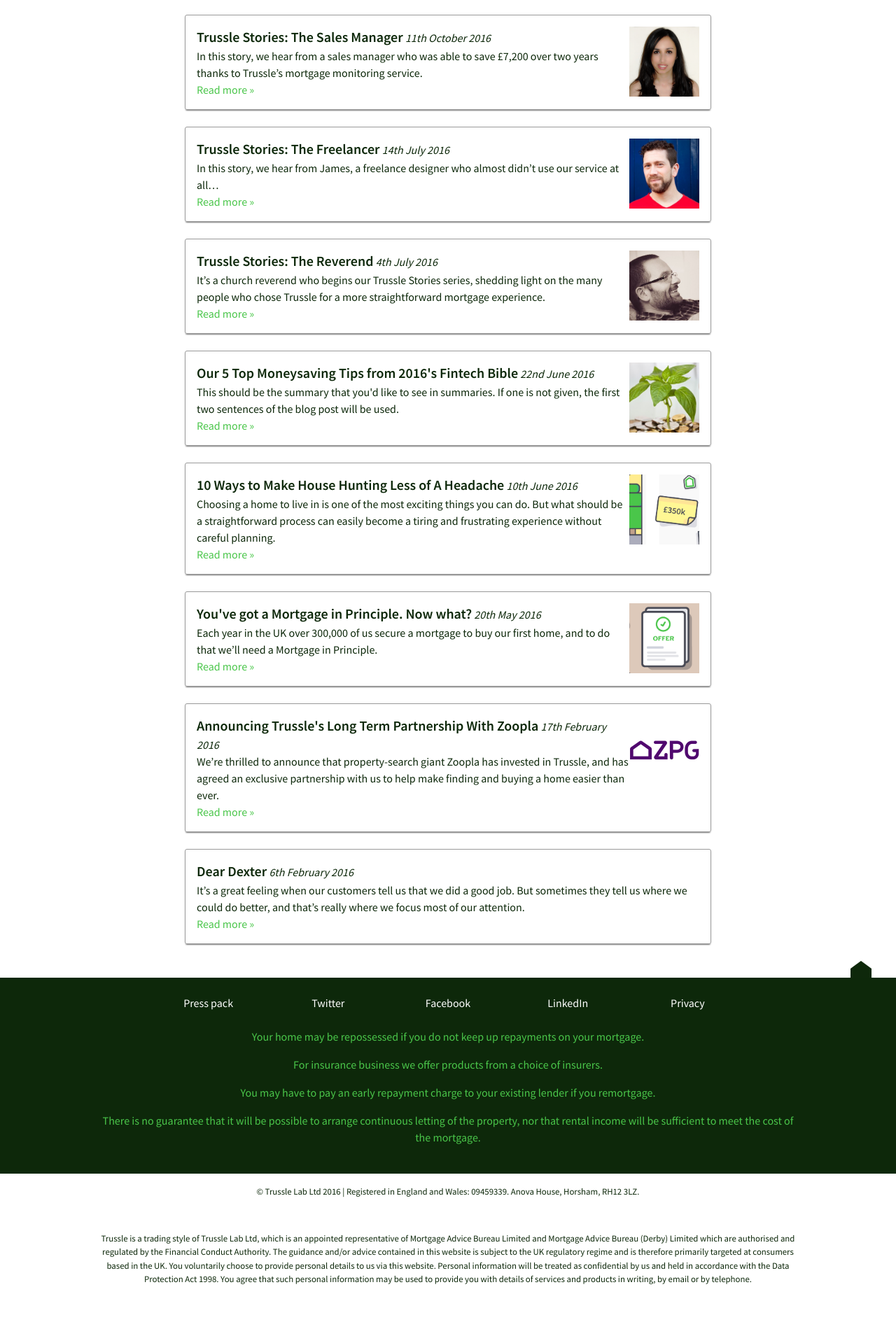
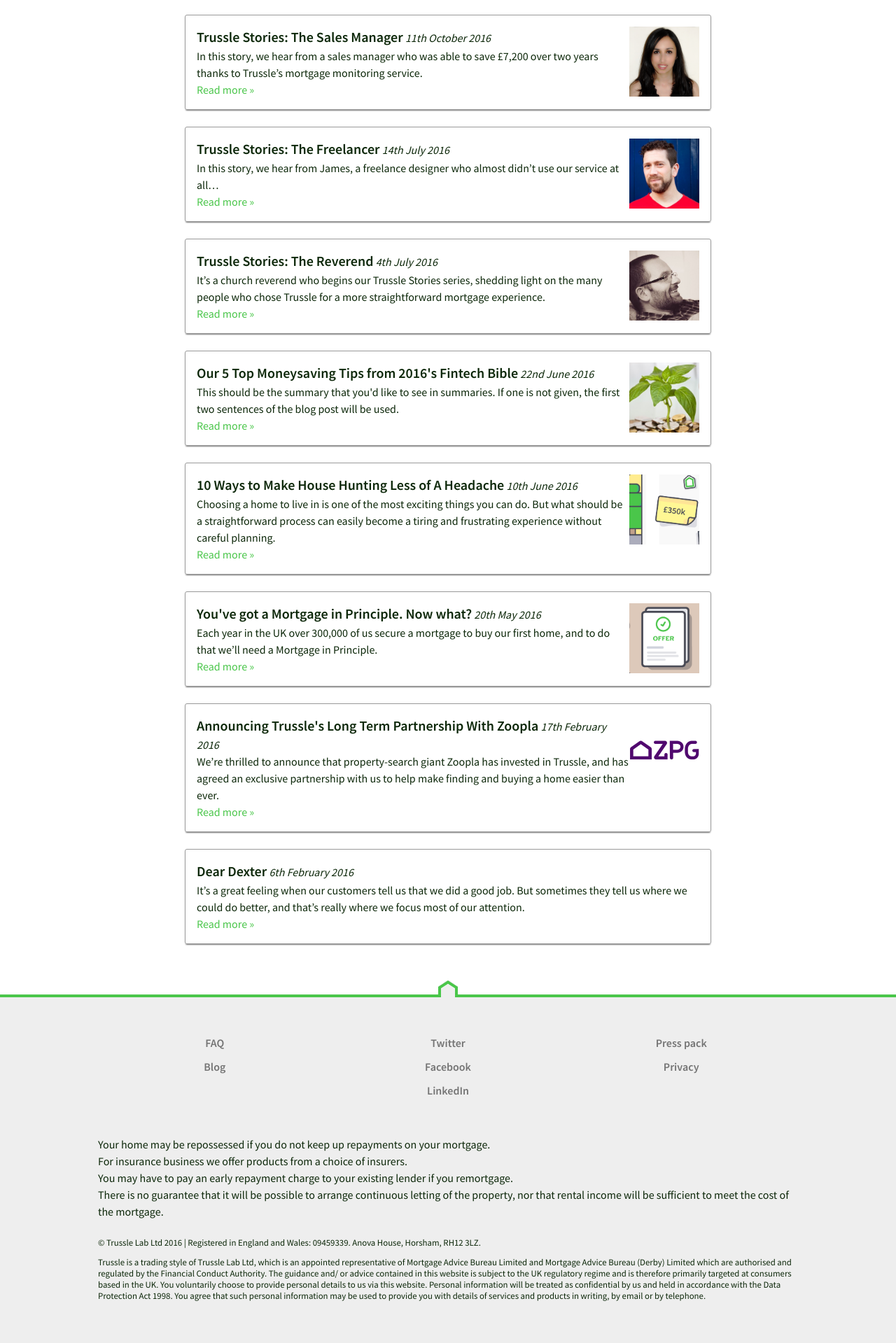
Before and after one commit to olitrussle/blog, a Jekyll site: the page built from index.html, in a window 1280 px wide. Shown: the part 949-2868 px from the top of the page at 70% size. Built offline with Jekyll 4.4.1, drawn with Linux system fonts in a browser that asks for light colours.

Commit message:
Redesign footer.

```diff
--- a/_includes/footer.html
+++ b/_includes/footer.html
@@ -1,43 +1,33 @@
 <footer class="site-footer">
 
-  <div class="footer-green-section">
-    <!--
-    // We currently have 5 links. Primes are awkward.
-    //
-    // On small:
-    // 1 2
-    // 3 4
-    //  5
-    //
-    // On medium:
-    // 1 2 3
-    //  4 5
-    //
-    // On large:
-    // 1 2 3 4 5
-    //
-    -->
-    <div class="footer-link-list">
-
-      <a class="footer-link-list-item" href="https://drive.google.com/folderview?id=0B0V5jBgZ6owsckZSMUpBSWFxc1U&usp=sharing" target="_blank">Press pack</a>
-      <a class="footer-link-list-item" href="https://twitter.com/HelloTrussle" target="_blank">Twitter</a>
-      <a class="footer-link-list-item" href="https://www.facebook.com/hellotrussle" target="_blank">Facebook</a>
-      <a class="footer-link-list-item" href="https://www.linkedin.com/company/10234615" target="_blank">LinkedIn</a>
-      <a class="footer-link-list-item" href="https://trussle.com/privacy" target="_blank">Privacy</a>
-
+  <div class="footer-link-list">
+    <div class="footer-link-list-column">
+      <a href="/faq">FAQ</a>
+      <a href="/blog" target="_blank">Blog</a>
     </div>
-
-    <p class="footer-legal">Your home may be repossessed if you do not keep up repayments on your mortgage.</p>
-
-    <p class="footer-legal">For insurance business we offer products from a choice of insurers.</p>
-
-    <p class="footer-legal">You may have to pay an early repayment charge to your existing lender if you remortgage.</p>
-
-    <p class="footer-legal">There is no guarantee that it will be possible to arrange continuous letting of the property, nor that rental income will be sufficient to meet the cost of the mortgage.</p>
+    <div class="footer-link-list-column">
+      <a href="https://twitter.com/HelloTrussle" target="_blank">Twitter</a>
+      <a href="https://www.facebook.com/hellotrussle" target="_blank">Facebook</a>
+      <a href="https://www.linkedin.com/company/10234615" target="_blank">LinkedIn</a>
+    </div>
+    <div class="footer-link-list-column">
+      <a href="https://drive.google.com/folderview?id=0B0V5jBgZ6owsckZSMUpBSWFxc1U&amp;usp=sharing" target="_blank">Press pack</a>
+      <a href="/privacy">Privacy</a>
+    </div>
   </div>
 
-  <p class="footer-business">&copy; Trussle Lab Ltd 2016 | Registered in England and Wales: 09459339. Anova House, Horsham, RH12 3LZ.</p>
+  <p class="footer-legal">
+    Your home may be repossessed if you do not keep up repayments on your mortgage.
+    <br>
+    For insurance business we offer products from a choice of insurers.
+    <br>
+    You may have to pay an early repayment charge to your existing lender if you remortgage.
+    <br>
+    There is no guarantee that it will be possible to arrange continuous letting of the property, nor that rental income will be sufficient to meet the cost of the mortgage.
+  </p>
 
-  <p class="footer-business last">Trussle is a trading style of Trussle Lab Ltd, which is an appointed representative of Mortgage Advice Bureau Limited and Mortgage Advice Bureau (Derby) Limited which are authorised and regulated by the Financial Conduct Authority. The guidance and/or advice contained in this website is subject to the UK regulatory regime and is therefore primarily targeted at consumers based in the UK. You voluntarily choose to provide personal details to us via this website. Personal information will be treated as confidential by us and held in accordance with the Data Protection Act 1998. You agree that such personal information may be used to provide you with details of services and products in writing, by email or by telephone.</p>
+  <p class="footer-business-info">© Trussle Lab Ltd 2016 | Registered in England and Wales: 09459339. Anova House, Horsham, RH12 3LZ.</p>
 
-</footer>
+  <p class="footer-business-info">Trussle is a trading style of Trussle Lab Ltd, which is an appointed representative of Mortgage Advice Bureau Limited and Mortgage Advice Bureau (Derby) Limited which are authorised and regulated by the Financial Conduct Authority. The guidance and/ or advice contained in this website is subject to the UK regulatory regime and is therefore primarily targeted at consumers based in the UK. You voluntarily choose to provide personal details to us via this website. Personal information will be treated as confidential by us and held in accordance with the Data Protection Act 1998. You agree that such personal information may be used to provide you with details of services and products in writing, by email or by telephone.</p>
+
+</div>
--- a/_sass/_includes/_footer.scss
+++ b/_sass/_includes/_footer.scss
@@ -1,67 +1,82 @@
-.site-footer {
-  text-align: center;
+$tsl-primary-green: map-get($tsl-colours, primary-green);
+$tsl-secondary-mid-gray: map-get($tsl-colours, secondary-mid-grey);
+$tsl-secondary-light-gray: #EEE; // Gah.
 
-  .footer-green-section {
-    color: white;
-    @extend .tsl-primary-black-bg;
-    padding-bottom: $tsl-space-medium;
+.footer-link-list, .footer-legal, .footer-business-info {
+  @include wrap-to($outer-width);
 }
 
-  margin-top: 24px;
-  // Cool house-styled edge
+@mixin house-border-top {
+  background-color: $tsl-secondary-light-gray;
+  border-top: 4px solid $tsl-primary-green;
+  margin-top: $spacing-unit;
   position: relative;
+
   &::before {
+    background: url("#{$base-url}/images/house-footer.png");
     content: "\00a0"; // Space
-    width: 30px;
     height: 25px;
-    background: url("#{$base-url}/images/house-footer.png");
+    left: 0;
+    margin: auto;
     position: absolute;
+    right: 0;
     top: -24px;
-    right: 35px;
+    width: 28px;
+  }
 }
 
-  h3 {
-    color: white;
-  }
+.site-footer {
+  @include house-border-top;
 
-  a {
-    color: white;
+  color: $tsl-secondary-mid-gray;
+  padding: $spacing-unit;
+  text-align: left;
 
-    &:hover {
-      text-decoration: underline;
+  @include for-small-only {
+    text-align: center;
   }
 }
 
 .footer-link-list {
-    @include wrap-to($outer-width);
+  margin-bottom: $spacing-unit;
+  position: relative;
+  text-align: center;
+}
 
-    .footer-link-list-item {
-      border: 0;
+.footer-link-list-column {
   display: inline-block;
-      max-width: 20%;
-      min-width: 120px;
-      padding: $tsl-space-medium;
+  vertical-align: top;
+  width: 33%;
 
-      &:hover { border: 0; }
+  @include for-small-only {
+    display: block;
+    width: 100%;
   }
 
   a {
+    border: 0;
+    color: $tsl-secondary-mid-gray;
     display: block;
+    font-weight: 600;
+
+    padding: 5px 0;
+
+
+    &:hover {
+      border: 0;
+      text-decoration: underline;
+    }
   }
 }
 
+
 .footer-legal {
-    @extend .tsl-primary-green;
-    @include wrap-to($outer-width);
-  }
+  margin-bottom: $spacing-unit / 2;
 }
 
-.footer-business {
-  @include wrap-to($outer-width);
+.footer-business-info {
   font-size: 80%;
-  padding: $tsl-space-small;
+  line-height: 125%;
+  margin: 0 auto;
+  padding-bottom: $spacing-unit / 4;
 }
-
-.last {
-  padding-bottom: $tsl-space-large;
-}
```
Also changed, not shown: images/house-footer.png. Lines whose indentation alone changed are shown as unchanged.
